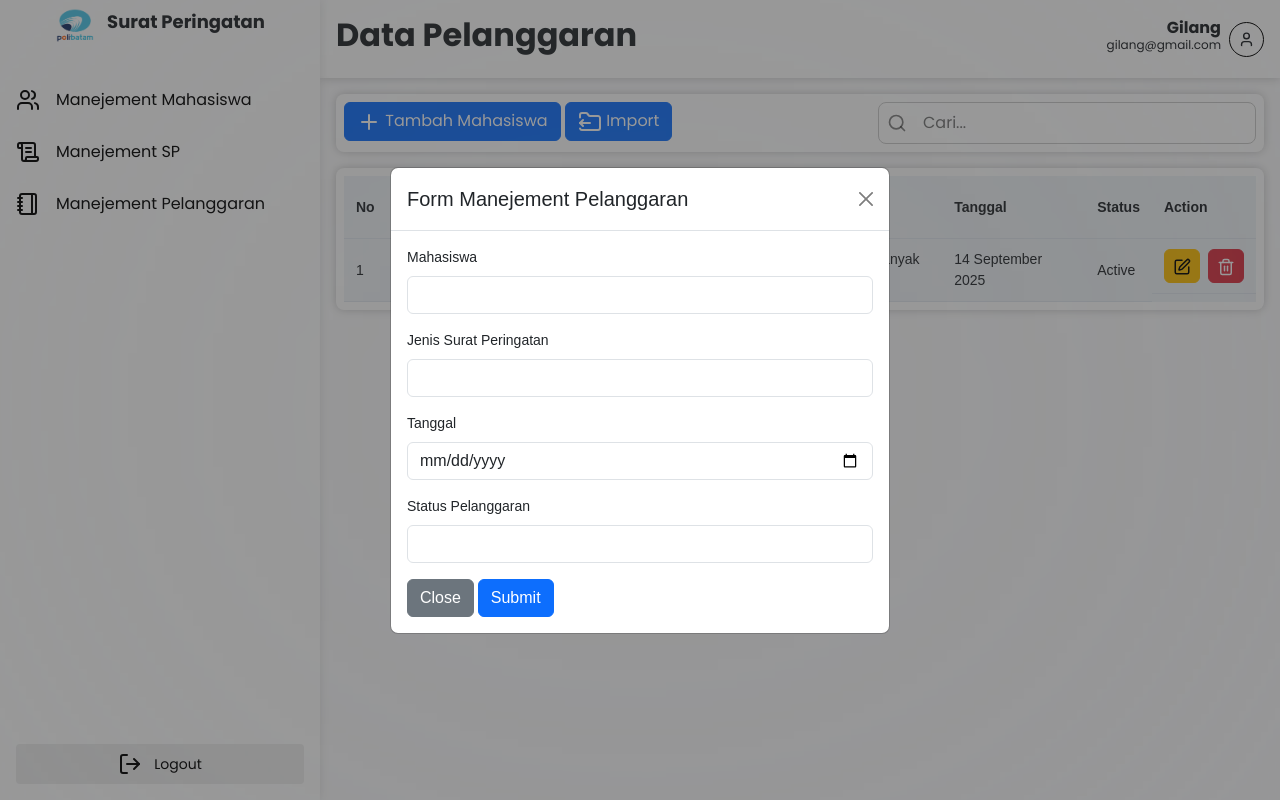
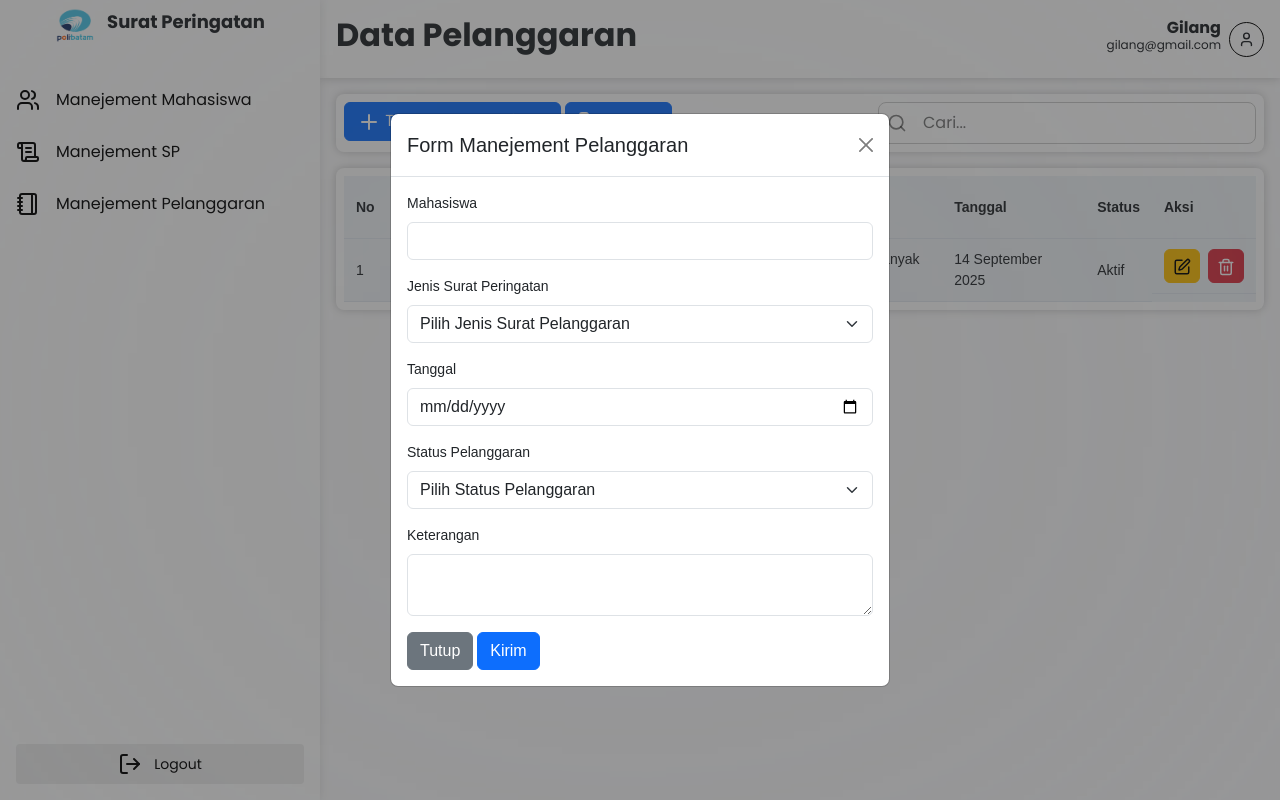
Before and after one commit to FranklinChang08/SuratPeringatan, a PHP site: page /staff/pelanggaran.php in a window 1280 px wide, after a click that opens the changed part. Run offline with PHP 8.4, Linux system fonts and the light colour scheme; some libraries are stand-ins or nearby versions.

Commit message:
update pelanggaran

```diff
--- a/staff/pelanggaran.php
+++ b/staff/pelanggaran.php
@@ -49,7 +49,9 @@
                     <h2 class="nama fs-6 mb-0 fw-bold">Gilang</h2>
                     <h2 class="email">gilang@gmail.com</h2>
                 </div>
-                <svg xmlns="http://www.w3.org/2000/svg" width="30" height="30" viewBox="0 0 24 24" fill="none" stroke="currentColor" stroke-width="2" stroke-linecap="round" stroke-linejoin="round" class="lucide lucide-user-icon lucide-user">
+                <svg xmlns="http://www.w3.org/2000/svg" width="30" height="30" viewBox="0 0 24 24" fill="none"
+                    stroke="currentColor" stroke-width="2" stroke-linecap="round" stroke-linejoin="round"
+                    class="lucide lucide-user-icon lucide-user">
                     <path d="M19 21v-2a4 4 0 0 0-4-4H9a4 4 0 0 0-4 4v2" />
                     <circle cx="12" cy="7" r="4" />
                 </svg>
@@ -60,16 +62,23 @@
             <div class="container">
                 <div class="button d-flex justify-content-between flex-column flex-lg-row gap-2">
                     <div class="button-group">
-                        <button type="button" class="btn btn-primary font-poppins" data-bs-toggle="modal" data-bs-target="#createPelanggaran">
-                            <svg xmlns="http://www.w3.org/2000/svg" width="24" height="24" viewBox="0 0 24 24" fill="none" stroke="currentColor" stroke-width="2" stroke-linecap="round" stroke-linejoin="round" class="lucide lucide-plus-icon lucide-plus">
+                        <button type="button" class="btn btn-primary font-poppins" data-bs-toggle="modal"
+                            data-bs-target="#createPelanggaran">
+                            <svg xmlns="http://www.w3.org/2000/svg" width="24" height="24" viewBox="0 0 24 24"
+                                fill="none" stroke="currentColor" stroke-width="2" stroke-linecap="round"
+                                stroke-linejoin="round" class="lucide lucide-plus-icon lucide-plus">
                                 <path d="M5 12h14" />
                                 <path d="M12 5v14" />
                             </svg>
                             Tambah Mahasiswa</button>
 
-                        <button class="btn btn-primary font-poppins" data-bs-toggle="modal" data-bs-target="#ImportMahasiswa">
-                            <svg xmlns="http://www.w3.org/2000/svg" width="24" height="24" viewBox="0 0 24 24" fill="none" stroke="currentColor" stroke-width="2" stroke-linecap="round" stroke-linejoin="round" class="lucide lucide-folder-output-icon lucide-folder-output">
-                                <path d="M2 7.5V5a2 2 0 0 1 2-2h3.9a2 2 0 0 1 1.69.9l.81 1.2a2 2 0 0 0 1.67.9H20a2 2 0 0 1 2 2v10a2 2 0 0 1-2 2H4a2 2 0 0 1-2-1.5" />
+                        <button class="btn btn-primary font-poppins" data-bs-toggle="modal"
+                            data-bs-target="#ImportMahasiswa">
+                            <svg xmlns="http://www.w3.org/2000/svg" width="24" height="24" viewBox="0 0 24 24"
+                                fill="none" stroke="currentColor" stroke-width="2" stroke-linecap="round"
+                                stroke-linejoin="round" class="lucide lucide-folder-output-icon lucide-folder-output">
+                                <path
+                                    d="M2 7.5V5a2 2 0 0 1 2-2h3.9a2 2 0 0 1 1.69.9l.81 1.2a2 2 0 0 0 1.67.9H20a2 2 0 0 1 2 2v10a2 2 0 0 1-2 2H4a2 2 0 0 1-2-1.5" />
                                 <path d="M2 13h10" />
                                 <path d="m5 10-3 3 3 3" />
                             </svg>
@@ -77,7 +86,10 @@
                     </div>
 
                     <form action="" class="form-search">
-                        <label for="search"><svg xmlns="http://www.w3.org/2000/svg" width="20" height="20" viewBox="0 0 24 24" fill="none" stroke="currentColor" stroke-width="2" stroke-linecap="round" stroke-linejoin="round" class="lucide lucide-search-icon lucide-search">
+                        <label for="search"><svg xmlns="http://www.w3.org/2000/svg" width="20" height="20"
+                                viewBox="0 0 24 24" fill="none" stroke="currentColor" stroke-width="2"
+                                stroke-linecap="round" stroke-linejoin="round"
+                                class="lucide lucide-search-icon lucide-search">
                                 <path d="m21 21-4.34-4.34" />
                                 <circle cx="11" cy="11" r="8" />
                             </svg></label>
@@ -95,7 +107,7 @@
                             <th>Jenis Pelanggaran</th>
                             <th>Tanggal</th>
                             <th>Status</th>
-                            <th>Action</th>
+                            <th>Aksi</th>
                         </tr>
                     </thead>
                     <tbody>
@@ -105,46 +117,80 @@
                             <td>Surat Peringatan 1</td>
                             <td>Mahasiswa yang tidak masuk sebanyak 5%</td>
                             <td>14 September 2025</td>
-                            <td>Active</td>
+                            <td>Aktif</td>
                             <td class="d-flex align-items-center">
-                                <button href="" class="btn btn-warning me-2 py-1 px-2" data-bs-toggle="modal" data-bs-target="#EditPelanggaran">
-                                    <svg xmlns="http://www.w3.org/2000/svg" width="18" height="18" viewBox="0 0 24 24" fill="none" stroke="currentColor" stroke-width="2" stroke-linecap="round" stroke-linejoin="round" class="lucide lucide-square-pen-icon lucide-square-pen">
+                                <button href="" class="btn btn-warning me-2 py-1 px-2" data-bs-toggle="modal"
+                                    data-bs-target="#EditPelanggaran">
+                                    <svg xmlns="http://www.w3.org/2000/svg" width="18" height="18" viewBox="0 0 24 24"
+                                        fill="none" stroke="currentColor" stroke-width="2" stroke-linecap="round"
+                                        stroke-linejoin="round" class="lucide lucide-square-pen-icon lucide-square-pen">
                                         <path d="M12 3H5a2 2 0 0 0-2 2v14a2 2 0 0 0 2 2h14a2 2 0 0 0 2-2v-7" />
-                                        <path d="M18.375 2.625a1 1 0 0 1 3 3l-9.013 9.014a2 2 0 0 1-.853.505l-2.873.84a.5.5 0 0 1-.62-.62l.84-2.873a2 2 0 0 1 .506-.852z" />
+                                        <path
+                                            d="M18.375 2.625a1 1 0 0 1 3 3l-9.013 9.014a2 2 0 0 1-.853.505l-2.873.84a.5.5 0 0 1-.62-.62l.84-2.873a2 2 0 0 1 .506-.852z" />
                                     </svg>
                                 </button>
-                                <div class="modal fade" id="EditPelanggaran" data-bs-backdrop="static" data-bs-keyboard="false" tabindex="-1" aria-labelledby="EditPelanggaranLabel" aria-hidden="true">
+                                <div class="modal fade" id="EditPelanggaran" data-bs-backdrop="static"
+                                    data-bs-keyboard="false" tabindex="-1" aria-labelledby="EditPelanggaranLabel"
+                                    aria-hidden="true">
                                     <div class="modal-dialog modal-dialog-centered">
                                         <div class="modal-content">
                                             <div class="modal-header">
-                                                <h1 class="modal-title fs-5" id="EditPelanggaranLabel">Form Manejement Pelanggaran</h1>
-                                                <button type="button" class="btn-close" data-bs-dismiss="modal" aria-label="Close"></button>
+                                                <h1 class="modal-title fs-5" id="EditPelanggaranLabel">Form Manejement
+                                                    Pelanggaran</h1>
+                                                <button type="button" class="btn-close" data-bs-dismiss="modal"
+                                                    aria-label="Close"></button>
                                             </div>
                                             <div class="modal-body">
-                                                <form method="POST" class="needs-validation" novalidate id="formEditPelanggaran">
+                                                <form method="POST" class="needs-validation" novalidate
+                                                    id="formEditPelanggaran">
                                                     <div class="mb-3">
                                                         <label for="mahasiswaEdit" class="form-label">Mahasiswa</label>
-                                                        <input type="text" class="form-control" id="mahasiswaEdit" required>
+                                                        <input type="text" class="form-control" id="mahasiswaEdit"
+                                                            required>
                                                         <div class="invalid-feedback"></div>
                                                     </div>
                                                     <div class="mb-3">
-                                                        <label for="jenis_suratEdit" class="form-label">Jenis Surat Peringatan</label>
-                                                        <input type="text" class="form-control" id="jenis_suratEdit" required>
+                                                        <label for="jenis_suratEdit" class="form-label">Jenis Surat
+                                                            Peringatan</label>
+                                                        <select class="form-select" aria-label="Default select example"
+                                                            id="jenis_suratEdit" required>
+                                                            <option value="" selected disabled hidden>Pilih Jenis Surat
+                                                                Pelanggaran</option>
+                                                            <option value="sp1">SP 1</option>
+                                                            <option value="sp2">SP 2</option>
+                                                            <option value="sp3">SP 3</option>
+                                                        </select>
                                                         <div class="invalid-feedback"></div>
                                                     </div>
                                                     <div class="mb-3">
                                                         <label for="tanggalEdit" class="form-label">Tanggal</label>
-                                                        <input type="date" class="form-control" id="tanggalEdit" required>
+                                                        <input type="date" class="form-control" id="tanggalEdit"
+                                                            required>
                                                         <div class="invalid-feedback"></div>
                                                     </div>
                                                     <div class="mb-3">
-                                                        <label for="statusEdit" class="form-label">Status Pelanggaran</label>
-                                                        <input type="text" class="form-control" id="statusEdit" required>
+                                                        <label for="statusEdit" class="form-label">Status
+                                                            Pelanggaran</label>
+                                                        <select class="form-select" aria-label="Default select example"
+                                                            id="statusEdit" required>
+                                                            <option value="" selected disabled hidden>Pilih Status
+                                                                Pelanggaran</option>
+                                                            <option value="aktif">Aktif</option>
+                                                            <option value="tidakAktif">Tidak Aktif</option>
+                                                        </select>
+                                                        <div class="invalid-feedback"></div>
+                                                    </div>
+                                                    <div class="mb-3">
+                                                        <label for="keteranganEdit"
+                                                            class="form-label">Keterangan</label>
+                                                        <textarea class="form-control" id="keteranganEdit"
+                                                            required></textarea>
                                                         <div class="invalid-feedback"></div>
                                                     </div>
                                                     <div>
-                                                        <button type="button" class="btn btn-secondary" data-bs-dismiss="modal">Close</button>
-                                                        <button type="submit" class="btn btn-primary">Submit</button>
+                                                        <button type="button" class="btn btn-secondary"
+                                                            data-bs-dismiss="modal">Tutup</button>
+                                                        <button type="submit" class="btn btn-primary">Kirim</button>
                                                     </div>
                                                 </form>
                                             </div>
@@ -154,7 +200,9 @@
                                 </div>
                                 <form action="">
                                     <button class="btn btn-danger py-1 px-2" type="submit">
-                                        <svg xmlns="http://www.w3.org/2000/svg" width="18" height="18" viewBox="0 0 24 24" fill="none" stroke="currentColor" stroke-width="2" stroke-linecap="round" stroke-linejoin="round">
+                                        <svg xmlns="http://www.w3.org/2000/svg" width="18" height="18"
+                                            viewBox="0 0 24 24" fill="none" stroke="currentColor" stroke-width="2"
+                                            stroke-linecap="round" stroke-linejoin="round">
                                             <path d="M10 11v6" />
                                             <path d="M14 11v6" />
                                             <path d="M19 6v14a2 2 0 0 1-2 2H7a2 2 0 0 1-2-2V6" />
@@ -170,7 +218,8 @@
             </div>
 
             <!-- Modal -->
-            <div class="modal fade" id="createPelanggaran" data-bs-backdrop="static" data-bs-keyboard="false" tabindex="-1" aria-labelledby="createPelanggaranLabel" aria-hidden="true">
+            <div class="modal fade" id="createPelanggaran" data-bs-backdrop="static" data-bs-keyboard="false"
+                tabindex="-1" aria-labelledby="createPelanggaranLabel" aria-hidden="true">
                 <div class="modal-dialog modal-dialog-centered">
                     <div class="modal-content">
                         <div class="modal-header">
@@ -186,7 +235,13 @@
                                 </div>
                                 <div class="mb-3">
                                     <label for="jenis_suratCreate" class="form-label">Jenis Surat Peringatan</label>
-                                    <input type="text" class="form-control" id="jenis_suratCreate" required>
+                                    <select class="form-select" aria-label="Default select example"
+                                        id="jenis_suratCreate" required>
+                                        <option value="" selected disabled hidden>Pilih Jenis Surat Pelanggaran</option>
+                                        <option value="sp1">SP 1</option>
+                                        <option value="sp2">SP 2</option>
+                                        <option value="sp3">SP 3</option>
+                                    </select>
                                     <div class="invalid-feedback"></div>
                                 </div>
                                 <div class="mb-3">
@@ -196,12 +251,24 @@
                                 </div>
                                 <div class="mb-3">
                                     <label for="statusCreate" class="form-label">Status Pelanggaran</label>
-                                    <input type="text" class="form-control" id="statusCreate" required>
+                                    <select class="form-select" aria-label="Default select example" id="statusCreate"
+                                        required>
+                                        <option value="" selected disabled hidden>Pilih Status Pelanggaran
+                                        </option>
+                                        <option value="aktif">Aktif</option>
+                                        <option value="tidakAktif">Tidak Aktif</option>
+                                    </select>
+                                    <div class="invalid-feedback"></div>
+                                </div>
+                                <div class="mb-3">
+                                    <label for="keteranganCreate" class="form-label">Keterangan</label>
+                                    <textarea class="form-control" id="keteranganCreate" required></textarea>
                                     <div class="invalid-feedback"></div>
                                 </div>
                                 <div>
-                                    <button type="button" class="btn btn-secondary" data-bs-dismiss="modal">Close</button>
-                                    <button type="submit" class="btn btn-primary">Submit</button>
+                                    <button type="button" class="btn btn-secondary"
+                                        data-bs-dismiss="modal">Tutup</button>
+                                    <button type="submit" class="btn btn-primary">Kirim</button>
                                 </div>
                             </form>
                         </div>
@@ -210,7 +277,8 @@
                 </div>
             </div>
 
-            <div class="modal fade" id="ImportMahasiswa" data-bs-backdrop="static" data-bs-keyboard="false" tabindex="-1" aria-labelledby="ImportMahasiswaLabel" aria-hidden="true">
+            <div class="modal fade" id="ImportMahasiswa" data-bs-backdrop="static" data-bs-keyboard="false"
+                tabindex="-1" aria-labelledby="ImportMahasiswaLabel" aria-hidden="true">
                 <div class="modal-dialog modal-dialog-centered">
                     <div class="modal-content">
                         <div class="modal-header">
@@ -224,8 +292,9 @@
                                     <input type="file" class="form-control" id="file">
                                 </div>
                                 <div>
-                                    <button type="button" class="btn btn-secondary" data-bs-dismiss="modal">Close</button>
-                                    <button type="submit" class="btn btn-primary">Submit</button>
+                                    <button type="button" class="btn btn-secondary"
+                                        data-bs-dismiss="modal">Tutup</button>
+                                    <button type="submit" class="btn btn-primary">Kirim</button>
                                 </div>
                             </form>
                         </div>
@@ -243,6 +312,7 @@
 const jenisSuratInputCreate = document.getElementById('jenis_suratCreate');
 const tanggalInputCreate = document.getElementById('tanggalCreate');
 const statusInputCreate = document.getElementById('statusCreate');
+const keteranganInputCreate = document.getElementById('keteranganCreate');
 
 formCreatePelanggaran.addEventListener('submit', function(event) {
     event.preventDefault()
@@ -280,13 +350,21 @@
         isValid = false
     }
 
+    const keteranganFeedbackCreate = keteranganInputCreate.nextElementSibling;
+    keteranganInputCreate.classList.remove('is-invalid')
+    if (keteranganInputCreate.value === '') {
+        keteranganFeedbackCreate.textContent = 'Silahkan Isi Keterangan'
+        keteranganInputCreate.classList.add('is-invalid')
+        isValid = false
+    }
+
     if (isValid) {
         const modal = bootstrap.Modal.getInstance(
             document.getElementById("createPelanggaran")
         );
         modal.hide();
 
-            alert("Data pelanggaran berhasil dikirim!");
+        alert("Data Pelanggaran berhasil dikirim!");
         formCreatePelanggaran.reset();
         formCreatePelanggaran.classList.remove("was-validated");
     }
@@ -297,6 +375,7 @@
 const jenisSuratInputEdit = document.getElementById('jenis_suratEdit');
 const tanggalInputEdit = document.getElementById('tanggalEdit');
 const statusInputEdit = document.getElementById('statusEdit');
+const keteranganInputEdit = document.getElementById('keteranganEdit');
 
 formEditPelanggaran.addEventListener('submit', function(event) {
     event.preventDefault()
@@ -334,9 +413,17 @@
         isValid = false
     }
 
+    const keteranganFeedbackEdit = keteranganInputEdit.nextElementSibling;
+    keteranganInputEdit.classList.remove('is-invalid')
+    if (keteranganInputEdit.value === '') {
+        keteranganFeedbackEdit.textContent = 'Silahkan Isi Keterangan'
+        keteranganInputEdit.classList.add('is-invalid')
+        isValid = false
+    }
+
     if (isValid) {
         const modal = bootstrap.Modal.getInstance(
-                document.getElementById("editPelanggaran")
+            document.getElementById("EditPelanggaran")
         );
         modal.hide();
 
```
Lines whose indentation alone changed are shown as unchanged.
